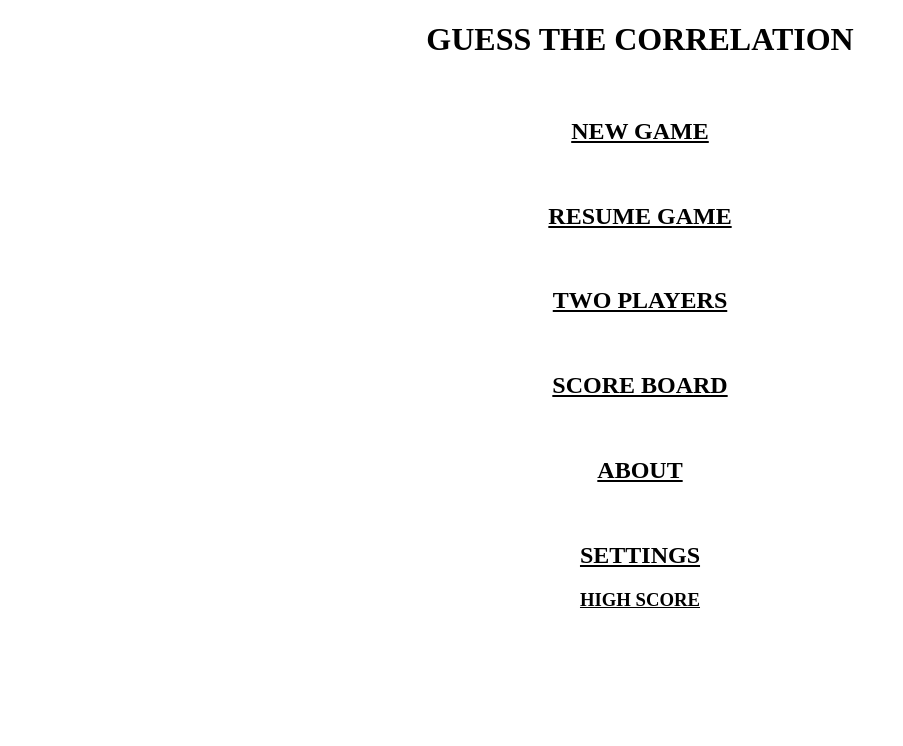
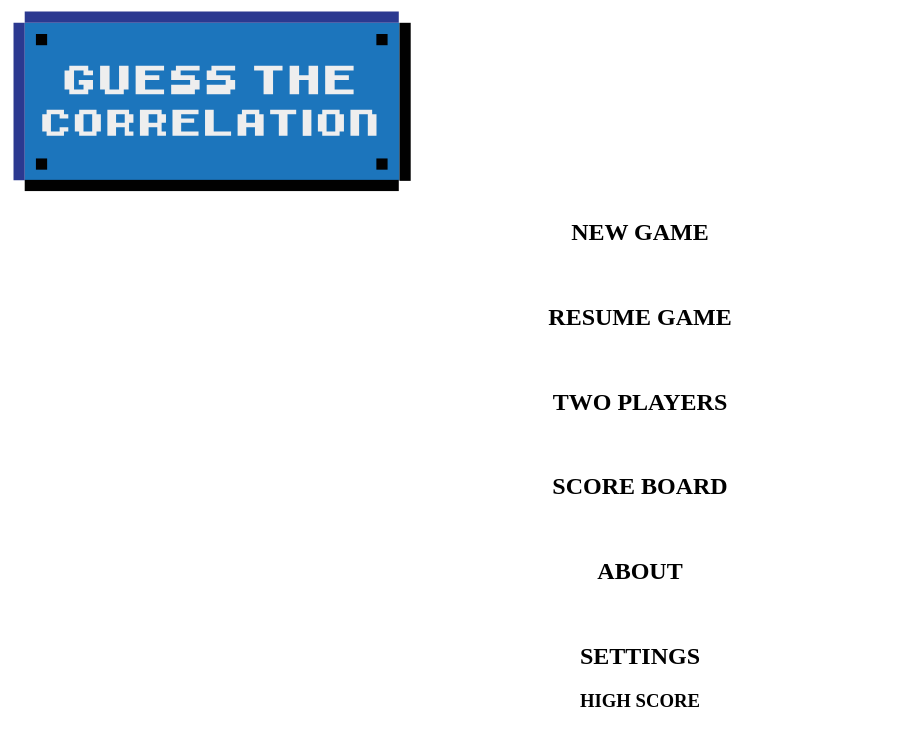
Before and after one commit to Romain21Pro/ProjetS2CorGame, a plain HTML site: page MainMenu.html in a window 1280 px wide. Shown: the whole page, without its empty margins (0-903 px from the left). Drawn offline with Linux system fonts and the light colour scheme.

Commit message:
Modification sur la page principal et ajout de l'image guess the correlation

```diff
--- a/MainMenu.html
+++ b/MainMenu.html
@@ -7,7 +7,7 @@
   </head>
   <body>
     <meta name="viewport" content="width=device-width, initial-scale=1.0">
-    <h1>GUESS THE CORRELATION</h1><br>
+    <div> <img src="Images\guesscor_logo.svg" alt="GuessTheCorrelation"></div>
     <a href="#NewGame"><h2>NEW GAME</h2></a><br>
     <a href="#ResumeGame"><h2>RESUME GAME</h2></a><br>
     <a href="#TwoPlayers"><h2>TWO PLAYERS</h2></a><br>
--- a/MainStyle.css
+++ b/MainStyle.css
@@ -1,5 +1,8 @@
-a { color: inherit; }
+a { color: inherit;
+    text-decoration: none;}
 
+div {margin-left: auto;
+    margin-right: auto;}
 h1 {text-align: center;}
 h2 {text-align: center;}
 h3 {text-align: center;}
```
Also changed, not shown: Images/guesscor_logo.svg (added).
